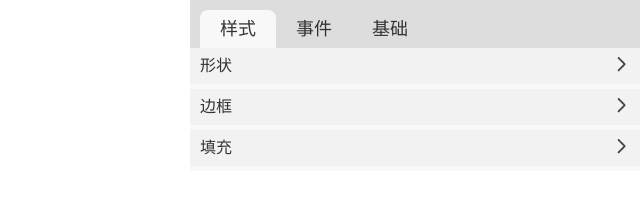
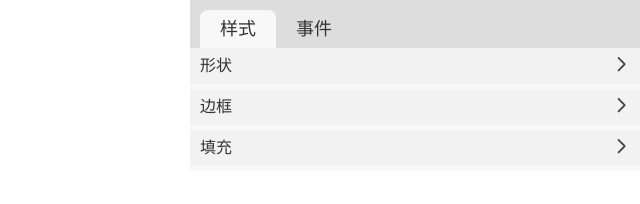
Before and after one commit to 1092334069/weipage1.3, a Vue app: page src/html/index.html in a window 1280 px wide. Shown: the full height of the page, 640-1280 px from the left. Built offline with nearby package versions, Linux system fonts and the light colour scheme; files whose address does not match are found by name.

```diff
--- a/src/html/index.html
+++ b/src/html/index.html
@@ -10,7 +10,6 @@
 				<ul class="tab-control">
 					<li class="current">样式</li>
 					<li>事件</li>
-					<li>基础</li>
 				</ul>
 				<v-style :form-data="editForm.style" @form-change="formChange"></v-style>
 			</div>
```
Also changed, not shown: 1 other file.
